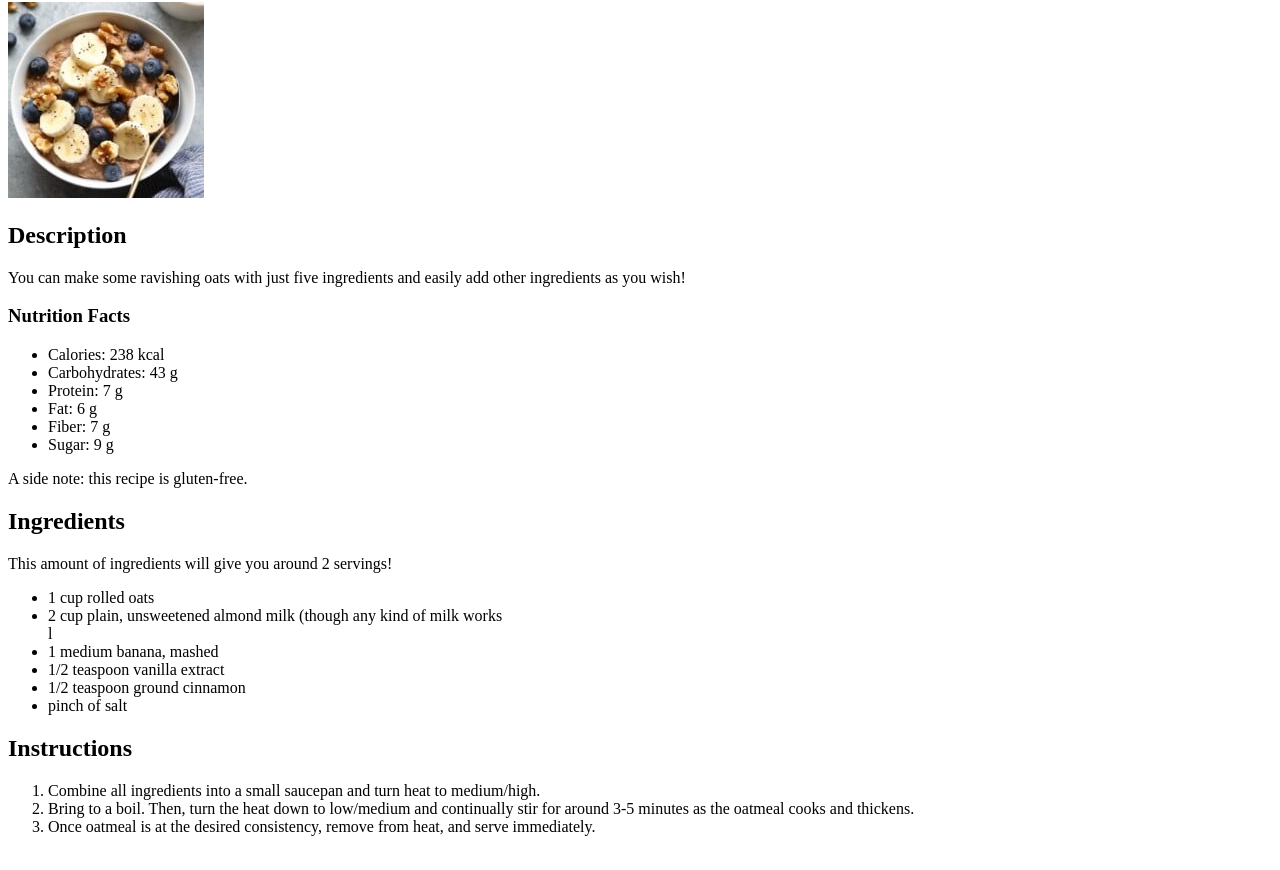
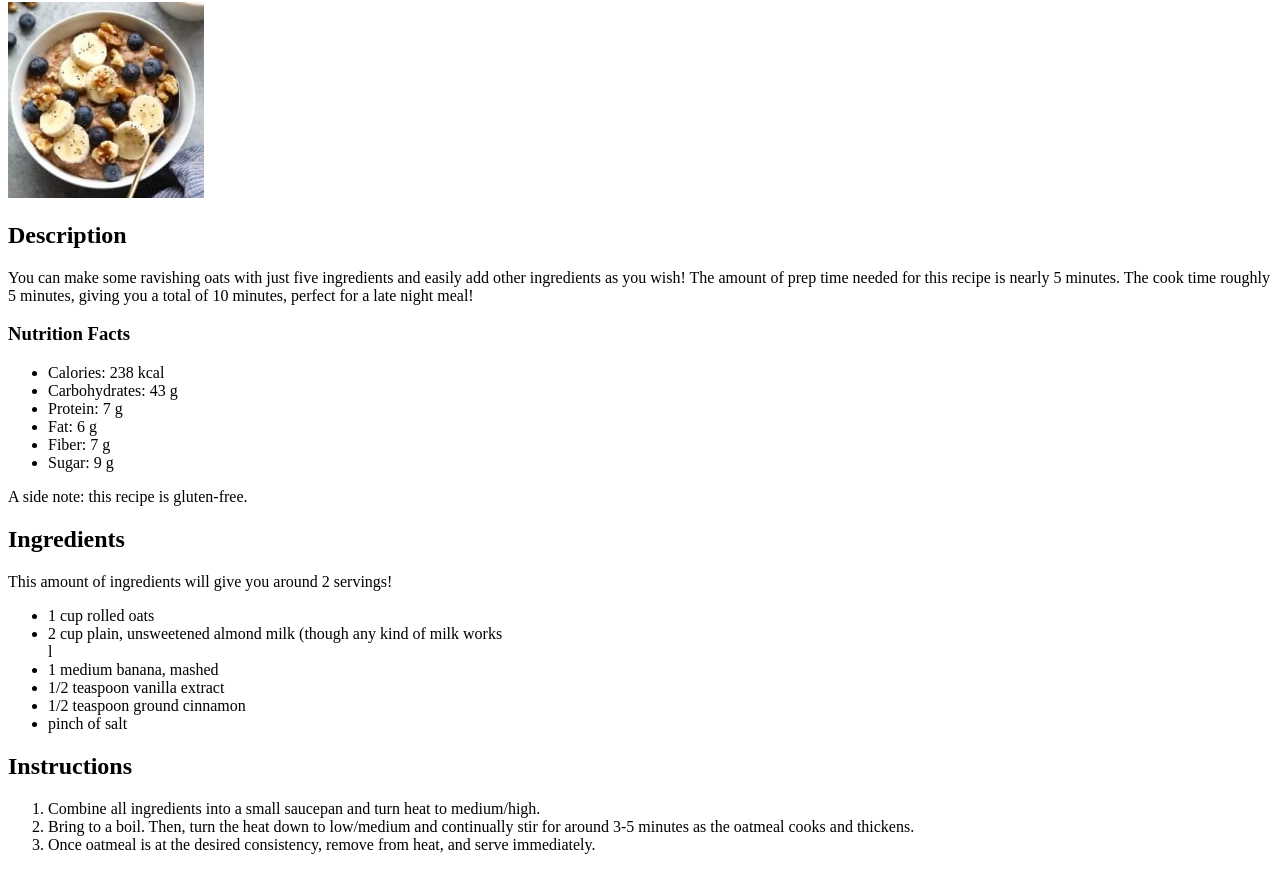
Before and after one commit to PourquoiEstTu/odin-recipes, a plain HTML site: page recipes/oatmeal.html in a window 1280 px wide. Shown: the part 78-948 px from the top of the page. Drawn offline with Linux system fonts and the light colour scheme.

Commit message:
Add extra detail to Description paragraphs

```diff
--- a/recipes/oatmeal.html
+++ b/recipes/oatmeal.html
@@ -13,7 +13,9 @@
     <h2>Description</h2>
 
     <p>You can make some ravishing oats with just five ingredients and easily
-        add other ingredients as you wish!
+        add other ingredients as you wish! The amount of prep time needed for this
+        recipe is nearly 5 minutes. The cook time roughly 5 minutes, giving you
+        a total of 10 minutes, perfect for a late night meal!
     </p>
 
     <h3>Nutrition Facts</h3>
```
Also changed, not shown: recipes/choco-pb-cookies.html (+3 -1 lines).
